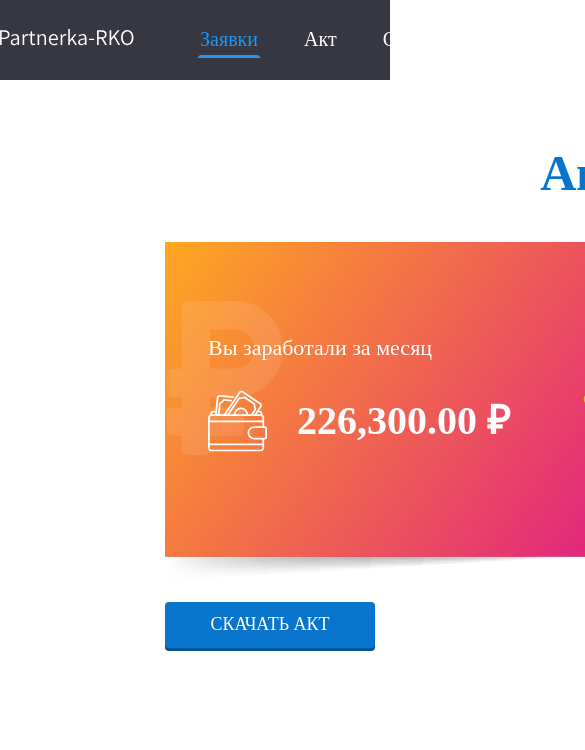
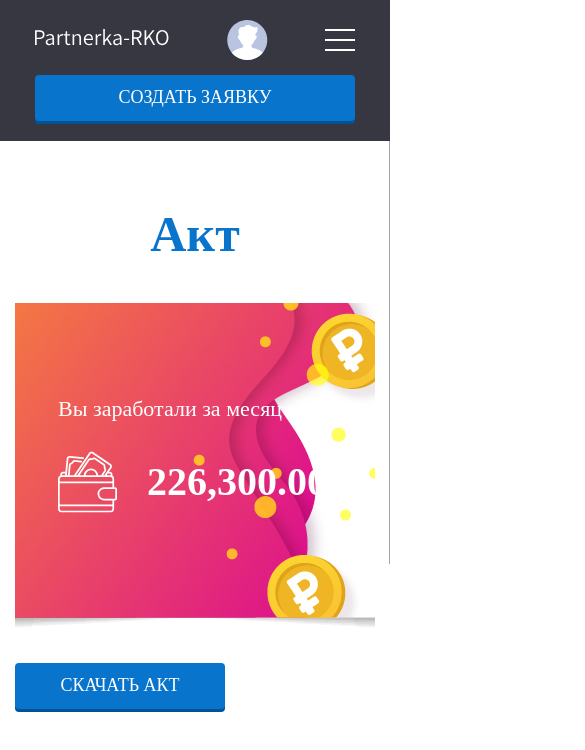
Before and after one commit to DmitryYamshikov/partnerka, a website: page src/akt.html in a window 390 px wide. Shown: the top 750 px of the page, 585 px wide, since content can reach past the window. Drawn offline with nearby package versions, Linux system fonts and the light colour scheme; files that its build step writes are made by us from their sources; files whose address does not match are found by name; a web font is replaced by a local one.

Commit message:
adaptive menu

```diff
--- a/src/_header.html
+++ b/src/_header.html
@@ -11,6 +11,15 @@
                     <li><a href="/sotrudniki.html">Сотрудники</a></li>
                     <li><a href="/docs.html">Документы</a></li>
                 </ul>
+                <div class="contacts contacts_mobile">
+                    <div class="contacts__wrapper">
+                        <a href="tel:+79118394724" class="contacts__phone">+7(911)839-47-24</a>
+                        <a href="tel:+79251009354" class="contacts__phone">+7(925)100-93-54</a>
+                        <a href="mailto:support@rko-group.ru" target="_blanck" class="contacts__mail"
+                            >support@rko-group.ru</a
+                        >
+                    </div>
+                </div>
             </nav>
             <div class="header__contacts contacts">
                 <span>Контакты</span>
@@ -22,7 +31,7 @@
                     >
                 </div>
             </div>
-            <a href='/application.html' class="btn">Создать заявку</a>
+            <a href="/application.html" class="btn">Создать заявку</a>
             <a href="/anketa.html" class="header__user-avatar">
                 <svg width="41" height="40" viewBox="0 0 41 40" fill="none" xmlns="http://www.w3.org/2000/svg">
                     <path
@@ -63,6 +72,7 @@
                     />
                 </svg>
             </a>
+            <div class="burger"><span></span><span></span><span></span></div>
         </div>
     </div>
 </header>
--- a/src/js/main.js
+++ b/src/js/main.js
@@ -92,4 +92,13 @@ window.addEventListener("DOMContentLoaded", () => {
             });
         });
     }
+
+    const burger = document.querySelector('.burger');
+    const menu = document.querySelector('.menu');
+    if (burger) {
+        burger.addEventListener('click', ()=>{
+            burger.classList.toggle('active');
+            menu.classList.toggle('active');
+        });
+    }
 });
--- /dev/null
+++ b/src/sass/blocks/_burger.scss
@@ -0,0 +1,16 @@
+.burger {
+    width: 30px;
+    height: 22px;
+    display: none;
+    flex-direction: column;
+    justify-content: space-between;
+    cursor:pointer;
+    span {
+        width: 100%;
+        height: 2px;
+        background-color: #fff;
+    }
+    @include lg() {
+        display: flex;
+    }
+}
--- a/src/sass/blocks/_contacts.scss
+++ b/src/sass/blocks/_contacts.scss
@@ -5,6 +5,7 @@
     position: relative;
     padding-right: 15px;
     transition: all .3s linear;
+
     &:after {
         transition: all .3s linear;
         display: block;
@@ -78,4 +79,40 @@
             top: calc(50% + 2px) !important;
         }
     }
+    &_mobile {
+        display: none;
+    }
+    @include sm() {
+        display: none;
+        &_mobile {
+            display: block;
+            padding-right: 0;
+            &:after {
+                display: none;
+            }
+            .contacts {
+                &__wrapper {
+                    width: 100%;
+                    visibility: visible;
+                    opacity: 1;
+                    position: static;
+                    background-color: transparent;
+                    box-shadow: none;
+                    display: flex;
+                    flex-direction: column;
+                    align-items: center;
+                    padding-bottom: 25px;
+                    height: auto;
+                    a {
+                        margin: 10px 0;
+                        padding: 0;
+                        color:#fff;
+                        &:before {
+                            display: none;
+                        }
+                    }
+                }
+            }
+        }
+    }
 }
--- a/src/sass/blocks/_header.scss
+++ b/src/sass/blocks/_header.scss
@@ -1,5 +1,6 @@
 .header {
     background: #363740;
+    position: relative;
     /* .header__wrapper */
 
     &__wrapper {
@@ -7,6 +8,7 @@
         display: flex;
         align-items: center;
         justify-content: space-between;
+        flex-wrap: wrap;
     }
 
     /* .header__contacts */
@@ -19,17 +21,26 @@
     &__user-avatar {
         svg {
             path {
-					transition: all .3s linear;
+                transition: all 0.3s linear;
             }
         }
         &:hover {
             svg {
                 path {
                     &:first-child {
-							fill: #2196F3;
+                        fill: #2196f3;
                     }
                 }
             }
         }
     }
+	@include xs() {
+		padding: 20px;
+		.btn {
+			width: 100%;
+			order: 1;
+			margin-top: 15px;
+
 		}
+	}
+}
--- a/src/sass/blocks/_media.scss
+++ b/src/sass/blocks/_media.scss
@@ -1,22 +1,22 @@
-@mixin lg() {
+@include lg() {
     .container {
         max-width: 960px;
     }
 }
 
-@mixin md() {
+@include md() {
     .container {
         max-width: 740px;
     }
 }
 
-@mixin sm() {
+@include sm() {
     .container {
         max-width: 560px;
     }
 }
 
-@mixin xs() {
+@include xs() {
     .container {
         max-width: 100%;
         padding: 0 15px;
--- a/src/sass/blocks/_menu.scss
+++ b/src/sass/blocks/_menu.scss
@@ -1,4 +1,5 @@
 .menu {
+    transition: all .3s linear;
     ul {
         margin: 0;
         padding: 0;
@@ -31,4 +32,21 @@
             }
         }
     }
+    @include lg() {
+        /* display: none; */
+        z-index: 1000;
+        position: absolute;
+        top:100%;
+        right:0;
+        background: #363740;
+        transform: translateX(100%);
+        ul {
+            flex-direction: column;
+            padding: 30px 40px;
+            margin:0;
+        }
+        &.active {
+            transform: translateX(0);
+        }
+    }
 }
--- a/src/sass/style.scss
+++ b/src/sass/style.scss
@@ -10,18 +10,21 @@
     padding: 0;
     outline: none !important;
 }
-
+html {
+    overflow-x: hidden;
+}
 body {
     position: relative;
+    overflow-x: hidden;
 }
 .container {
-    width: 1170px;
+    max-width: 1170px;
     margin: 0 auto;
 }
 .page-content {
     position: relative;
     margin-top: 60px;
-    margin-bottom: 300px;
+    margin-bottom: 30px;
 }
 h1 {
     font-weight: bold;
@@ -53,6 +56,7 @@ h1 {
 @import "blocks/info-table";
 @import "blocks/chat-table";
 @import "blocks/msg-item";
+@import "blocks/burger";
 
 
 
```
Also changed, not shown: dist/akt.html, dist/anketa.html, dist/application.html, dist/css/style.min.css, dist/docs.html, dist/js/main.js, dist/js/main.min.js, dist/sotrudniki.html, dist/zayavki.html. Lines whose indentation alone changed are shown as unchanged.
